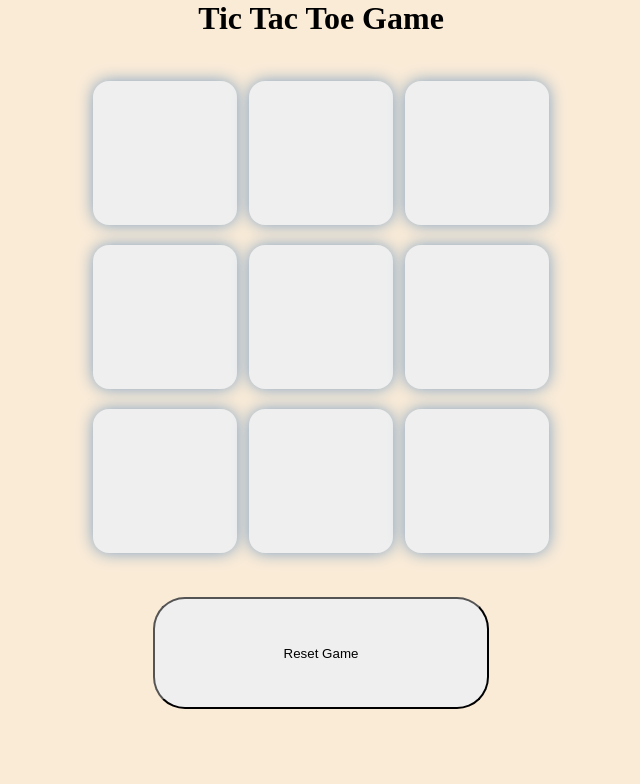
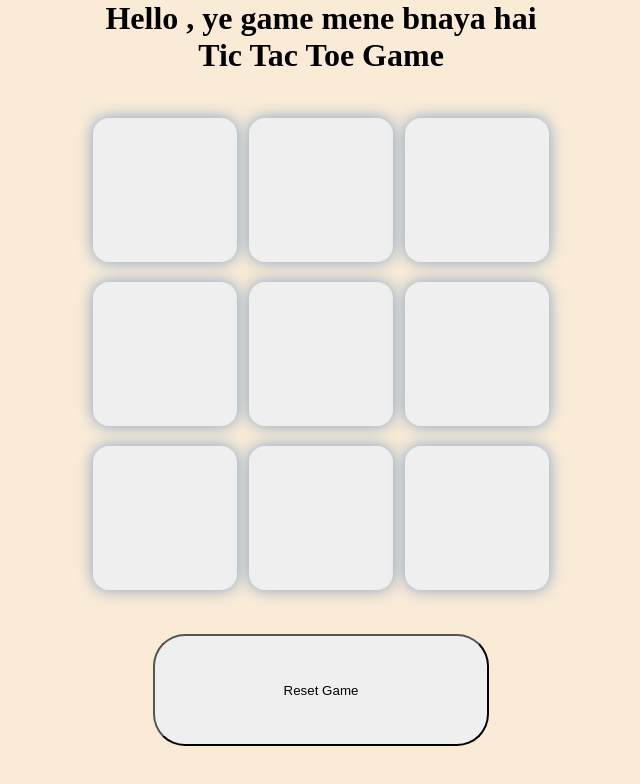
Before and after one commit to ayush32100/Tic-tac-toe, a plain HTML site: page index.html in a window 1280 px wide. Shown: the whole page, without its empty margins (319-959 px from the left). Drawn offline with Linux system fonts and the light colour scheme.

Commit message:
Update index.html

```diff
--- a/index.html
+++ b/index.html
@@ -15,6 +15,7 @@
     </div>
 
     <main>
+        <h1> Hello , ye game mene bnaya hai </h1>
         <h1>Tic Tac Toe Game</h1>
         <div class="container">
             <div class="game">
```
